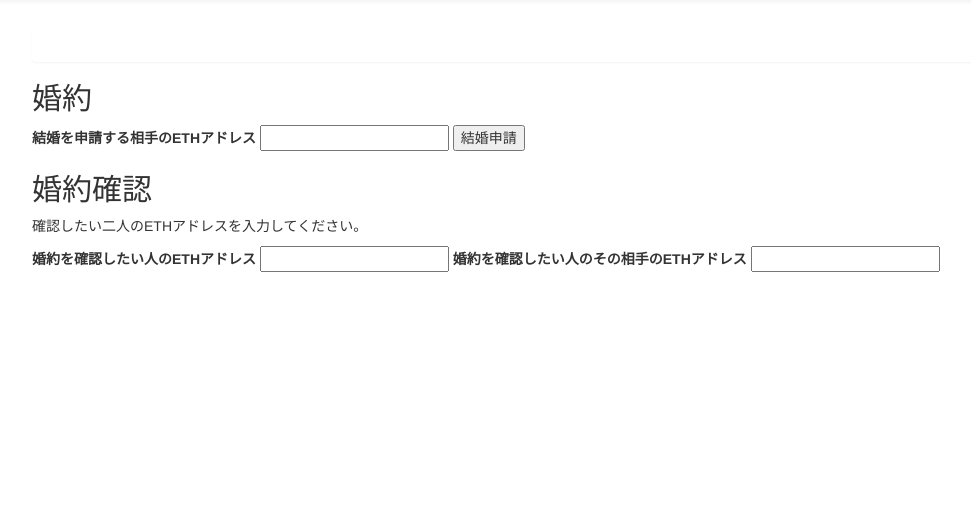
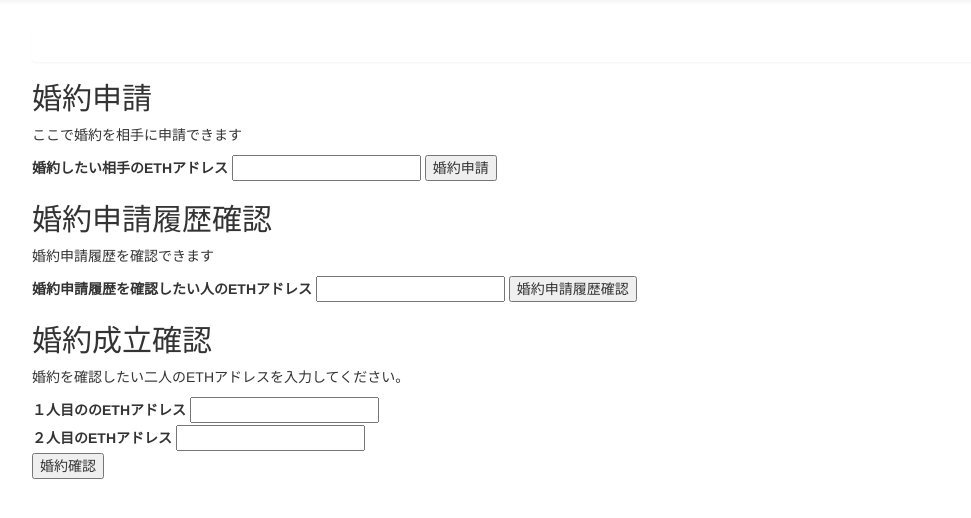
Before and after one commit to i4RP/MARY, a Rails app: template app/views/pages/index.html.erb in a window 1280 px wide. Shown: the part 52-570 px from the top of the page, without its empty margins (38-1009 px from the left). Run offline with Rails 7, Linux system fonts and the light colour scheme; the template is opened without the code that fills it, so the values that code supplies are empty; style sheets or scripts are compiled from the project's sources; some libraries are stand-ins or nearby versions.

Commit message:
フロント少し整えた

```diff
--- a/app/views/pages/index.html.erb
+++ b/app/views/pages/index.html.erb
@@ -6,19 +6,34 @@ Address:
  -->
 <!-- <button onclick="propose('0x3633D07CCFe6d719D35502040944db709B842767')">プロポーズ</button> -->
 <!--参考 https://joyplot.com/documents/2017/07/26/javascript-%E3%83%95%E3%82%A9%E3%83%BC%E3%83%A0-%E6%95%B0%E5%80%A4-%E5%8F%96%E5%BE%97/ -->
-<h2>婚約</h2>
-<form>
-    <label for="textForm">結婚を申請する相手のETHアドレス</label>
-    <input type="text" id="pertnerAddress">
+<div>
+  <h2>婚約申請</h2>
+  <p>ここで婚約を相手に申請できます</p>
+  <form>
+      <label for="textForm">婚約したい相手のETHアドレス</label>
+      <input type="text" id="pertnerAddress">
+      <button id="proposebutton">婚約申請</button>
+  </form>
+</div>
+<h2>婚約申請履歴確認</h2>
+  <p>婚約申請履歴を確認できます</p>
+  <form>
+    <label for="textForm">婚約申請履歴を確認したい人のETHアドレス</label>
+    <input type="text" id="textForm">
+    <button id="checkproposebutton">婚約申請履歴確認</button>
+  </form>
+<div>
+  <h2>婚約成立確認</h2>
+    <p>婚約を確認したい二人のETHアドレスを入力してください。</p>
+    <form>
+      <label for="textForm">１人目ののETHアドレス</label>
+      <input type="text" id="textForm"><br>
+      <label for="textForm">２人目のETHアドレス</label>
+      <input type="text" id="textForm"><br>
+      <button id="checkproposebutton">婚約確認</button>
+    </form>
+</div>
 
-    <button id="proposebutton">結婚申請</button>
-</form>
-<h2>婚約確認</h2>
-<p>確認したい二人のETHアドレスを入力してください。</p>
-<label for="textForm">婚約を確認したい人のETHアドレス</label>
-<input type="text" id="textForm">
-<label for="textForm">婚約を確認したい人のその相手のETHアドレス</label>
-<input type="text" id="textForm">
 <!--
 <label for="resultForm">取得した値: </label>
 <input type="text" id="resultForm"> -->
```
